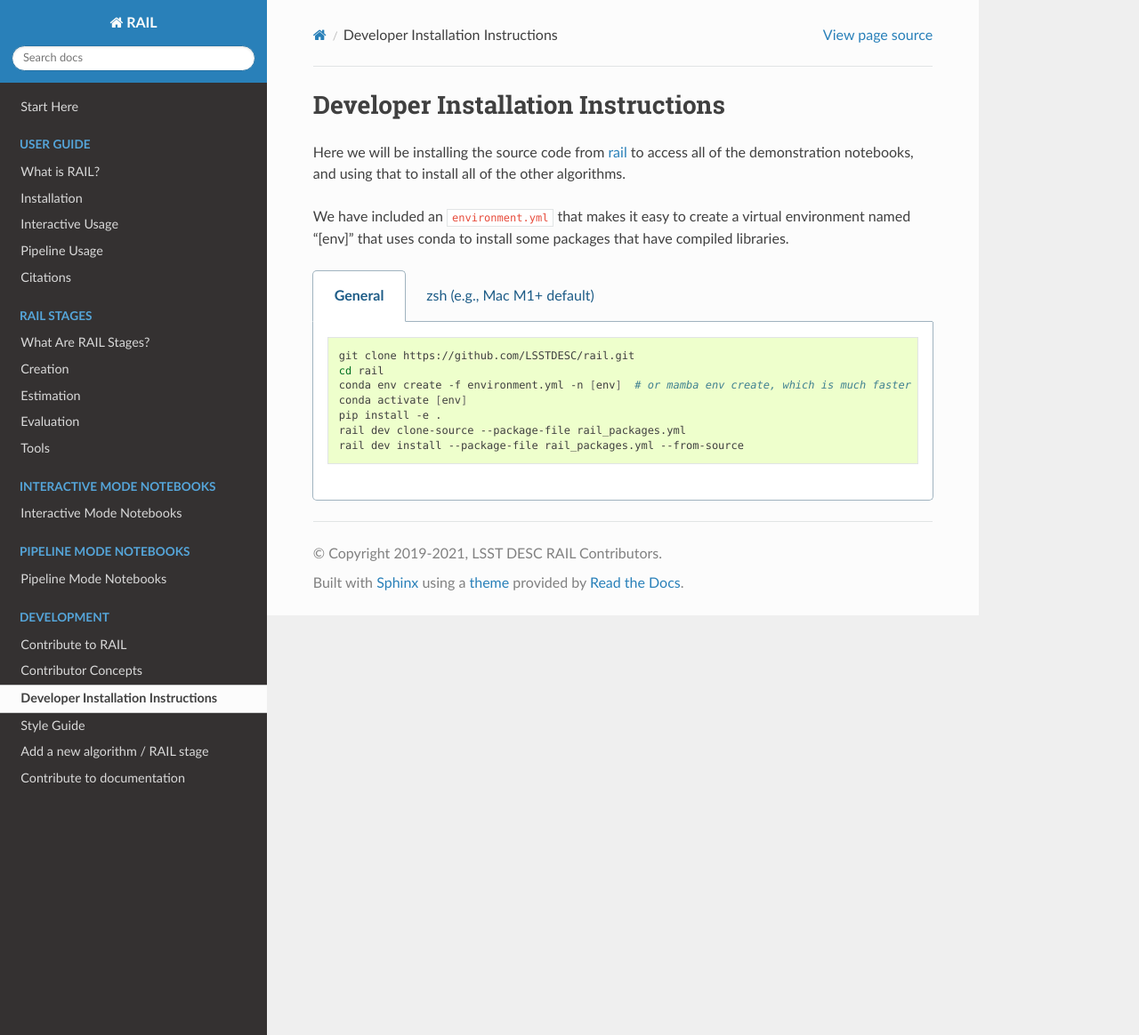
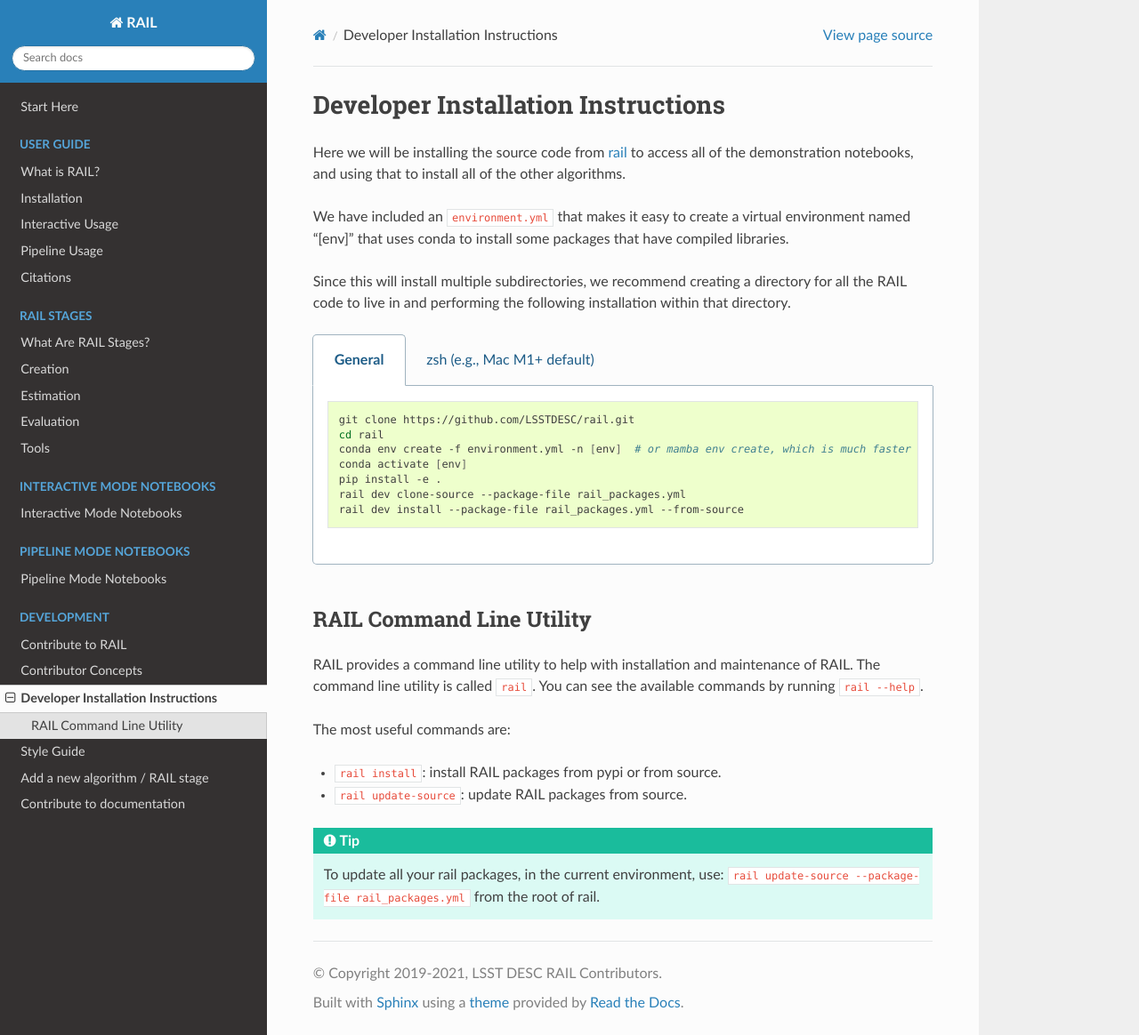
Before and after one commit to LSSTDESC/rail, a Sphinx documentation site: the page built from docs/source/development/developer_installation.rst, in a window 1280 px wide and 1164 px high. Shown: the whole window at 89% size. Built offline with Sphinx 7.4.7 and the Read the Docs theme 3.1.0, drawn with Linux system fonts in a browser that asks for light colours; pages that are not in the unit, such as notebooks, are missing from menus; the version number could not be read and is left out.

Commit message:
added some legacy content to developer install and install

```diff
--- a/docs/source/development/developer_installation.rst
+++ b/docs/source/development/developer_installation.rst
@@ -11,6 +10,10 @@ notebooks, and using that to install all of the other algorithms.
 We have included an ``environment.yml`` that makes it easy to create a virtual
 environment named "[env]" that uses conda to install some packages that have
 compiled libraries.
+
+Since this will install multiple subdirectories, we recommend creating a
+directory for all the RAIL code to live in and performing the following installation
+within that directory.
 
 .. tabs::
 
@@ -38,3 +41,20 @@ compiled libraries.
           pip install -e .
           rail dev clone-source --package-file rail_packages.yml
           rail dev install --package-file rail_packages.yml --from-source
+
+
+RAIL Command Line Utility
+=========================
+
+RAIL provides a command line utility to help with installation and maintenance of RAIL.
+The command line utility is called ``rail``. You can see the available commands by
+running ``rail --help``.
+
+The most useful commands are:
+
+- ``rail install``: install RAIL packages from pypi or from source.
+- ``rail update-source``: update RAIL packages from source.
+
+.. tip::
+    To update all your rail packages, in the current environment, use:
+    ``rail update-source --package-file rail_packages.yml`` from the root of rail.
```
Also changed, not shown: other parts of docs/source/development/developer_installation.rst (+0 -1 lines), docs/source/user_guide/installation.rst (+125 -0 lines).
